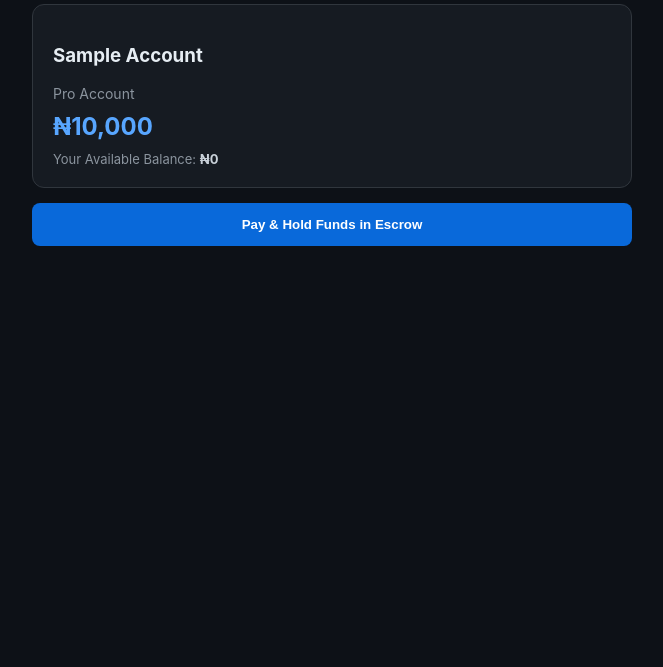
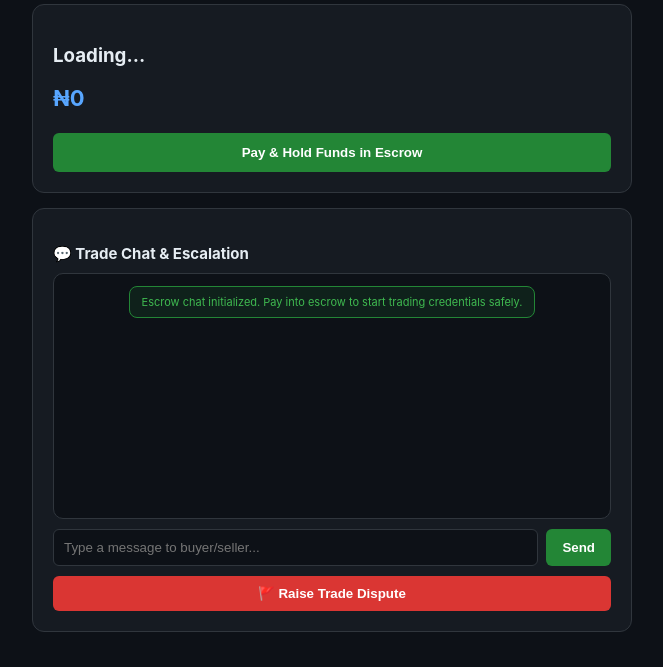
Before and after one commit to Realona/realona, a plain HTML site: page buy.html in a window 1280 px wide. Shown: the part 136-803 px from the top of the page, without its empty margins (308-971 px from the left). Drawn offline with Linux system fonts and the light colour scheme.

Commit message:
Integrate live trade messaging and support dispute system into checkout

```diff
--- a/buy.html
+++ b/buy.html
@@ -6,10 +6,15 @@
     <title>Escrow Checkout - Realona</title>
     <link rel="stylesheet" href="style.css">
     <style>
-        .checkout-box { background: #161b22; border: 1px solid #30363d; border-radius: 12px; padding: 20px; margin-top: 15px; }
-        .cred-box { background: #0d1117; border: 1px solid #238636; border-radius: 8px; padding: 15px; margin-top: 15px; }
-        .badge-escrow { background: #d29922; color: #000; padding: 4px 10px; border-radius: 12px; font-weight: bold; font-size: 12px; }
-        .badge-success { background: #238636; color: #fff; padding: 4px 10px; border-radius: 12px; font-weight: bold; font-size: 12px; }
+        .checkout-card { background: #161b22; border: 1px solid #30363d; border-radius: 12px; padding: 20px; margin-bottom: 15px; }
+        .chat-box { background: #0d1117; border: 1px solid #30363d; border-radius: 10px; padding: 12px; height: 220px; overflow-y: auto; margin-bottom: 10px; display: flex; flex-direction: column; gap: 8px; }
+        .chat-msg { background: #21262d; border: 1px solid #30363d; color: #c9d1d9; padding: 8px 12px; border-radius: 8px; max-width: 80%; font-size: 13px; }
+        .chat-msg.buyer { align-self: flex-end; background: #1f6feb22; border-color: #1f6feb; color: #58a6ff; }
+        .chat-msg.system { align-self: center; background: #23863622; border-color: #238636; color: #3fb950; text-align: center; font-size: 11px; max-width: 95%; }
+        .chat-input-row { display: flex; gap: 8px; }
+        .chat-input { flex: 1; padding: 10px; background: #0d1117; border: 1px solid #30363d; color: #c9d1d9; border-radius: 6px; }
+        .btn-send { background: #238636; color: #fff; border: none; padding: 0 16px; border-radius: 6px; font-weight: bold; cursor: pointer; }
+        .btn-dispute { background: #da3633; color: #fff; border: none; width: 100%; padding: 10px; border-radius: 6px; font-weight: bold; cursor: pointer; margin-top: 10px; }
     </style>
 </head>
 <body>
@@ -21,103 +26,102 @@
         <a href="about.html">About</a>
     </nav>
     <div class="sell-container">
-        <h2>🔒 Escrow Checkout</h2>
+        <h2>🔒 Escrow Checkout & Active Trade</h2>
 
-        <div id="checkoutView">
-            <div class="checkout-box">
-                <h3 id="itemTitle">Account Title</h3>
-                <p id="itemDetails" style="color: #8b949e; font-size: 14px; margin: 5px 0;"></p>
-                <div id="itemPrice" style="font-size: 24px; font-weight: bold; color: #58a6ff; margin: 10px 0;">₦0</div>
-                <div style="font-size: 13px; color: #8b949e;">Your Available Balance: <strong id="buyerBalance" style="color:#c9d1d9;">₦0</strong></div>
+        <div class="checkout-card">
+            <h3 id="itemTitle">Loading...</h3>
+            <p id="itemDetails" style="color:#8b949e; font-size:13px; margin:4px 0 10px 0;"></p>
+            <div style="font-size:22px; font-weight:bold; color:#58a6ff; margin-bottom:12px;" id="itemPrice">₦0</div>
+
+            <button id="payBtn" onclick="processPayment()" class="btn-escrow" style="width:100%; padding:12px; background:#238636; border:none; color:#fff; font-weight:bold; border-radius:6px; cursor:pointer;">Pay & Hold Funds in Escrow</button>
+        </div>
+
+        <!-- Chat / Dispute System -->
+        <div class="checkout-card">
+            <h3 style="margin-bottom:10px; font-size:15px;">💬 Trade Chat & Escalation</h3>
+            <div id="chatMessages" class="chat-box">
+                <div class="chat-msg system">Escrow chat initialized. Pay into escrow to start trading credentials safely.</div>
             </div>
 
-            <button onclick="processEscrowPay()" class="btn-escrow" style="width: 100%; margin-top: 15px; padding: 14px;">Pay & Hold Funds in Escrow</button>
-        </div>
+            <div class="chat-input-row">
+                <input type="text" id="msgText" class="chat-input" placeholder="Type a message to buyer/seller...">
+                <button onclick="sendMessage()" class="btn-send">Send</button>
+            </div>
 
-        <div id="escrowActiveView" style="display:none;">
-            <div class="checkout-box">
-                <div style="display:flex; justify-size:space-between; align-items:center; margin-bottom:10px;">
-                    <h3>Status: Active Trade</h3>
-                    <span id="tradeBadge" class="badge-escrow">FUNDS IN ESCROW</span>
-                </div>
-                <p style="font-size: 13px; color: #8b949e;">Funds are locked safely in Realona Escrow. Review credentials below and test logging in before releasing payment.</p>
-
-                <div class="cred-box">
-                    <h4 style="color: #3fb950; margin-bottom: 8px;">🔑 Account Login Credentials</h4>
-                    <div id="credDetails" style="font-family: monospace; font-size: 14px; color: #c9d1d9; line-height: 1.6;">
-                        <!-- Decrypted credentials pop in here -->
-                    </div>
-                </div>
-
-                <div style="margin-top: 20px; display: flex; gap: 10px;">
-                    <button onclick="releaseEscrowPayout()" class="btn-escrow" style="flex:1; background:#238636;">Confirm & Release Payout</button>
-                    <button onclick="raiseDispute()" class="btn-escrow" style="flex:1; background:#da3633;">Raise Dispute</button>
-                </div>
-            </div>
+            <button onclick="raiseDispute()" class="btn-dispute">🚩 Raise Trade Dispute</button>
         </div>
     </div>
     <script>
         const urlParams = new URLSearchParams(window.location.search);
-        const itemIndex = urlParams.get('id') || 0;
+        const id = urlParams.get('id') || 0;
 
-        let listings = JSON.parse(localStorage.getItem('realonaListings') || '[]');
-        let currentItem = listings[itemIndex] || { title: 'Sample Account', price: '₦10,000', details: 'Pro Account', category: 'eFootball' };
+        let list = JSON.parse(localStorage.getItem('realonaListings') || '[]');
+        let item = list[id];
 
-        let walletBalance = Number(localStorage.getItem('realonaWalletBalance') || 0);
+        if (item) {
+            document.getElementById('itemTitle').innerText = item.title;
+            document.getElementById('itemDetails').innerText = item.details;
+            document.getElementById('itemPrice').innerText = item.price;
+        }
 
-        document.getElementById('itemTitle').innerText = currentItem.title;
-        document.getElementById('itemDetails').innerText = currentItem.details;
-        document.getElementById('itemPrice').innerText = currentItem.price;
-        document.getElementById('buyerBalance').innerText = '₦' + walletBalance.toLocaleString();
+        function processPayment() {
+            let balance = Number(localStorage.getItem('realonaWalletBalance') || '0');
+            let itemPriceNum = Number((item ? item.price : '0').replace(/[^0-9]/g, '')) || 0;
 
-        function processEscrowPay() {
-            let numericPrice = Number(currentItem.price.replace(/[^0-9.-]+/g,"")) || 0;
-
-            if (walletBalance < numericPrice) {
-                if (confirm('Insufficient wallet balance! Would you like to go to your Wallet to deposit funds?')) {
-                    window.location.href = 'wallet.html';
-                }
+            if (balance < itemPriceNum) {
+                alert('Insufficient wallet balance! Please top up your wallet first.');
+                window.location.href = 'wallet.html';
                 return;
             }
 
-            // Deduct balance and set in escrow
-            walletBalance -= numericPrice;
-            localStorage.setItem('realonaWalletBalance', walletBalance);
+            // Deduct balance and update item status
+            localStorage.setItem('realonaWalletBalance', balance - itemPriceNum);
+            if (item) {
+                item.status = 'In Escrow';
+                list[id] = item;
+                localStorage.setItem('realonaListings', JSON.stringify(list));
+            }
 
-            currentItem.status = 'In Escrow';
-            listings[itemIndex] = currentItem;
-            localStorage.setItem('realonaListings', JSON.stringify(listings));
+            document.getElementById('payBtn').innerText = '✅ Funds Secured in Escrow';
+            document.getElementById('payBtn').disabled = true;
+            document.getElementById('payBtn').style.background = '#30363d';
 
-            showEscrowActiveView();
+            appendSystemMsg('Funds held safely in Escrow! Credentials released: Check your account dashboard or verify details with seller below.');
         }
 
-        function showEscrowActiveView() {
-            document.getElementById('checkoutView').style.display = 'none';
-            document.getElementById('escrowActiveView').style.display = 'block';
+        function sendMessage() {
+            let input = document.getElementById('msgText');
+            let txt = input.value.trim();
+            if (!txt) return;
 
-            // Retrieve credentials saved during listing
-            let creds = currentItem.category === 'eFootball' ? `
-                <strong>Konami ID:</strong> demo_seller@gmail.com<br>
-                <strong>Password:</strong> RealonaPass2026!<br>
-                <strong>Recovery Email:</strong> demo_recovery@gmail.com
-            ` : `
-                <strong>Email:</strong> social_seller@gmail.com<br>
-                <strong>Password:</strong> SecureSocial99!
-            `;
+            let chatBox = document.getElementById('chatMessages');
+            let msgDiv = document.createElement('div');
+            msgDiv.className = 'chat-msg buyer';
+            msgDiv.innerHTML = `<strong>You:</strong> ${txt}`;
+            chatBox.appendChild(msgDiv);
+            chatBox.scrollTop = chatBox.scrollHeight;
 
-            document.getElementById('credDetails').innerHTML = creds;
+            input.value = '';
         }
 
-        function releaseEscrowPayout() {
-            alert('Trade Completed! Funds have been released to the seller.');
-            currentItem.status = 'Sold';
-            listings[itemIndex] = currentItem;
-            localStorage.setItem('realonaListings', JSON.stringify(listings));
-            window.location.href = 'dashboard.html';
+        function appendSystemMsg(msg) {
+            let chatBox = document.getElementById('chatMessages');
+            let msgDiv = document.createElement('div');
+            msgDiv.className = 'chat-msg system';
+            msgDiv.innerText = msg;
+            chatBox.appendChild(msgDiv);
+            chatBox.scrollTop = chatBox.scrollHeight;
         }
 
         function raiseDispute() {
-            alert('Dispute opened! Our Realona support agent will review your trade details shortly.');
+            if (confirm('Are you sure you want to escalate this trade to Realona Support?')) {
+                if (item) {
+                    item.status = 'Disputed';
+                    list[id] = item;
+                    localStorage.setItem('realonaListings', JSON.stringify(list));
+                }
+                appendSystemMsg('⚠️ Dispute Raised! A Realona Support admin has been notified and joined this room.');
+            }
         }
     </script>
 </body>
```
